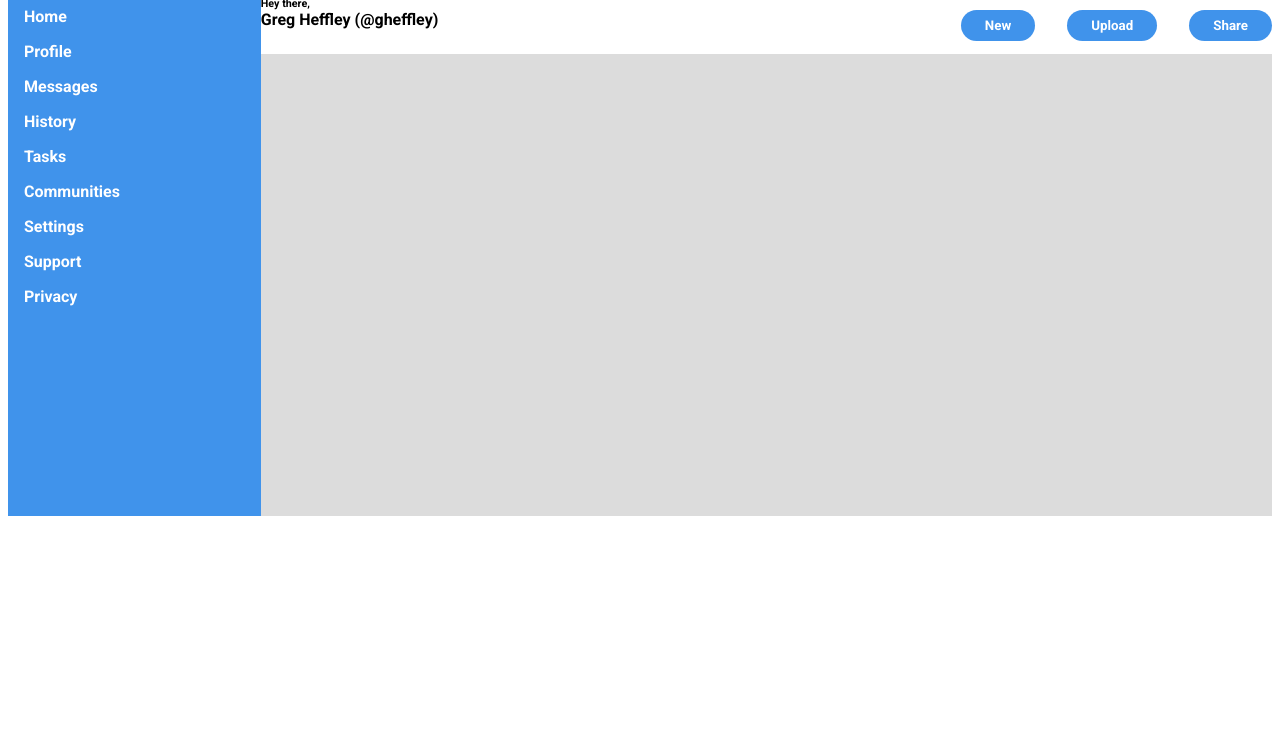
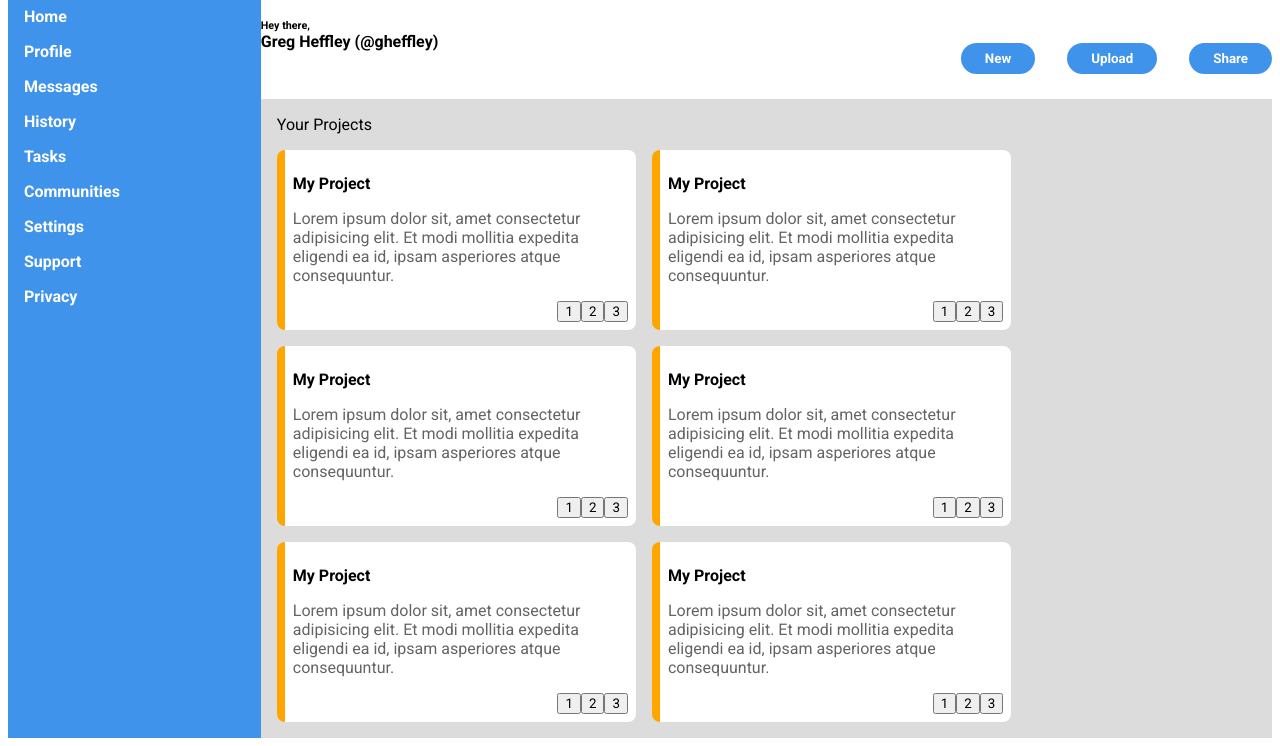
Before and after one commit to zakwatsonn/odin-admin-dashboard, a plain HTML site: page index.html in a window 1280 px wide. Shown: the part 69-815 px from the top of the page. Drawn offline with Linux system fonts and the light colour scheme.

Commit message:
created cards in main section

```diff
--- a/index.html
+++ b/index.html
@@ -51,7 +51,56 @@
             </div>
         </div>
         <div class="main">
+            <div class="article">
+                <p>Your Projects</p>
+                <div class="articlegrid">
+                    <div class="card">
+                        <p class="cardtitle">My Project</p>
+                        <p class="cardmain">Lorem ipsum dolor sit, amet consectetur adipisicing elit. Et modi mollitia expedita eligendi ea id, ipsam asperiores atque consequuntur.</p>
+                        <div class="cardoptions">
+                            <button>1</button><button>2</button><button>3</button>
+                        </div>
+                    </div>
+                    <div class="card">
+                        <p class="cardtitle">My Project</p>
+                        <p class="cardmain">Lorem ipsum dolor sit, amet consectetur adipisicing elit. Et modi mollitia expedita eligendi ea id, ipsam asperiores atque consequuntur.</p>
+                        <div class="cardoptions">
+                            <button>1</button><button>2</button><button>3</button>
+                        </div>
+                    </div>
+                    <div class="card">
+                        <p class="cardtitle">My Project</p>
+                        <p class="cardmain">Lorem ipsum dolor sit, amet consectetur adipisicing elit. Et modi mollitia expedita eligendi ea id, ipsam asperiores atque consequuntur.</p>
+                        <div class="cardoptions">
+                            <button>1</button><button>2</button><button>3</button>
+                        </div>
+                    </div>
+                    <div class="card">
+                        <p class="cardtitle">My Project</p>
+                        <p class="cardmain">Lorem ipsum dolor sit, amet consectetur adipisicing elit. Et modi mollitia expedita eligendi ea id, ipsam asperiores atque consequuntur.</p>
+                        <div class="cardoptions">
+                            <button>1</button><button>2</button><button>3</button>
+                        </div>
+                    </div>
+                    <div class="card">
+                        <p class="cardtitle">My Project</p>
+                        <p class="cardmain">Lorem ipsum dolor sit, amet consectetur adipisicing elit. Et modi mollitia expedita eligendi ea id, ipsam asperiores atque consequuntur.</p>
+                        <div class="cardoptions">
+                            <button>1</button><button>2</button><button>3</button>
+                        </div>
+                    </div>
+                    <div class="card">
+                        <p class="cardtitle">My Project</p>
+                        <p class="cardmain">Lorem ipsum dolor sit, amet consectetur adipisicing elit. Et modi mollitia expedita eligendi ea id, ipsam asperiores atque consequuntur.</p>
+                        <div class="cardoptions">
+                            <button>1</button><button>2</button><button>3</button>
+                        </div>
+                    </div>
+                </div>
+            </div>
+            <div class="rightsidebar">
 
+            </div>
         </div>
     </div>
 </body>
--- a/style.css
+++ b/style.css
@@ -86,6 +86,39 @@
 }
 
 .main {
+    padding: 1rem;
     background-color: rgb(220, 220, 220);
     grid-area: main;
+    display: grid;
+    grid-template: auto / 3fr 1fr;
 }
+
+.article>p {
+    margin-top: 0;
+}
+
+.articlegrid {
+    display: grid;
+    grid-template: 1fr 1fr 1fr / 1fr 1fr;
+    gap: 1rem;
+}
+
+.card {
+    padding: 0.5rem;
+    background-color: white;
+    border-radius: 0.5rem;
+    border-left: 0.5rem solid orange;
+}
+
+.cardtitle {
+    font-weight: bold;
+}
+
+.cardmain {
+    color: rgb(100, 100, 100)
+}
+
+.cardoptions {
+    display: flex;
+    justify-content: end;
+}
```
